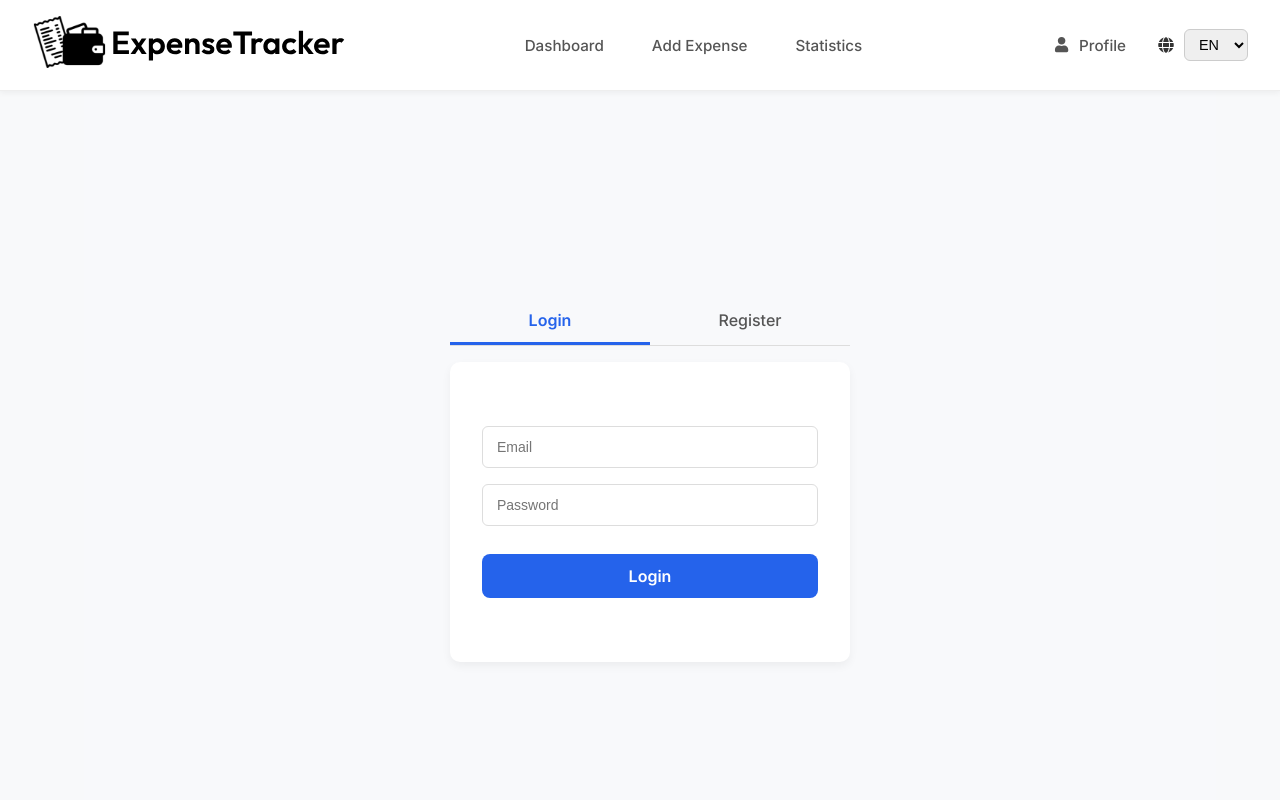
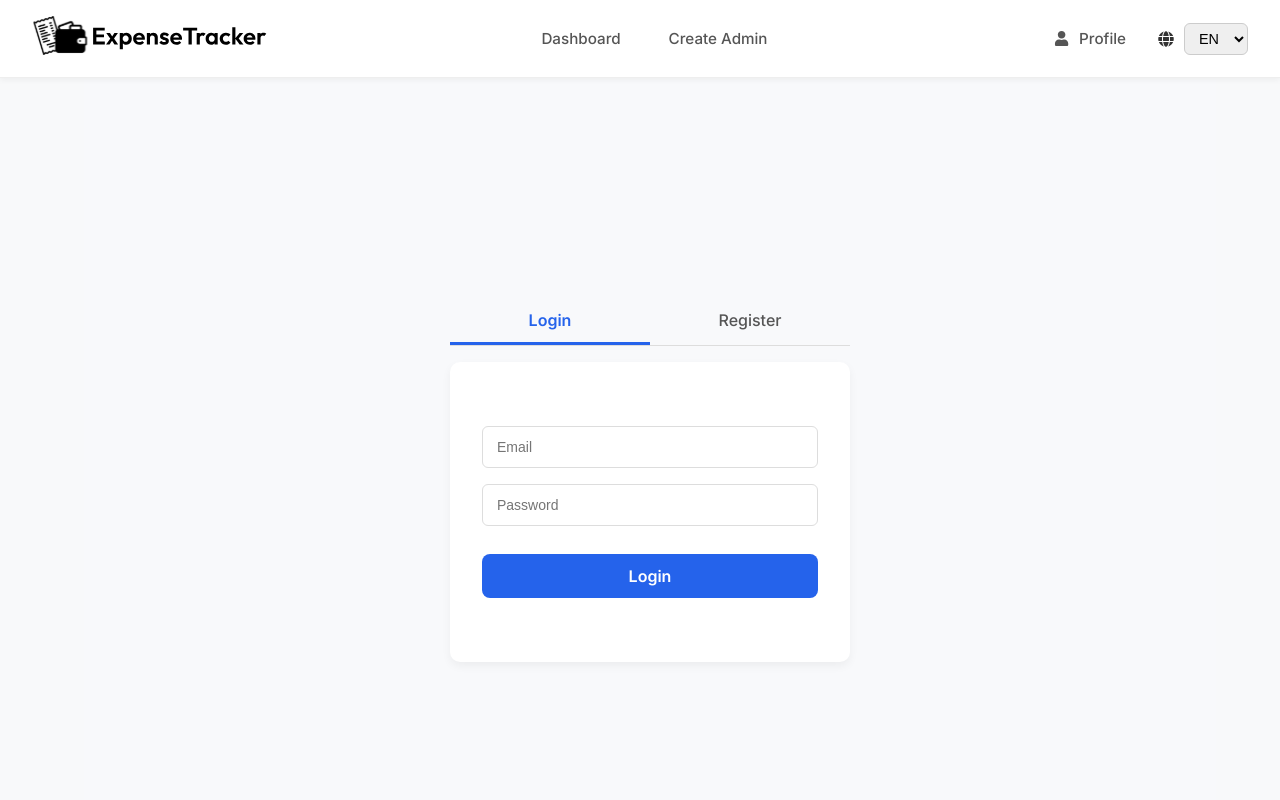
Before and after one commit to raulariton/expense-tracker, a React (Vite) app in the folder frontend/: page /auth in a window 1280 px wide. Shown: the top 800 px of the page. Built offline with nearby package versions, Linux system fonts and the light colour scheme; sample sign-in values are in the browser's storage.

Commit message:
- Refactor authentication context (using AuthContext) - Improve user navigation and routing - Improve navbar for conditional rendering based on user role and authentication status

```diff
--- a/frontend/package.json
+++ b/frontend/package.json
@@ -17,6 +17,7 @@
     "class-variance-authority": "^0.7.1",
     "clsx": "^2.1.1",
     "framer-motion": "^12.6.3",
+    "jwt-decode": "^4.0.0",
     "npm-merge-driver": "^2.3.6",
     "postcss": "^8.5.3",
     "react": "^19.0.0",
--- a/frontend/src/App.jsx
+++ b/frontend/src/App.jsx
@@ -1,30 +1,13 @@
-import React, { useState, createContext, useEffect } from "react";
+import React from "react";
 import { BrowserRouter } from "react-router-dom";
 import AppRoutes from "./routes/AppRoutes";
-import Navbar from "./components/Navbar";
-import Footer from "./components/Footer";
 import "./styles/global.css";
-import demoDB from "./data/demodata.json";
-
-export const AuthContext = React.createContext(false);
 
 function App() {
-  const [isAuthenticated, setIsAuthenticated] = useState(false);
-
-  // check if token is present in local storage
-  useEffect(() => {
-    const token = localStorage.getItem("access_token");
-    if (token) {
-      setIsAuthenticated(true);
-    }
-  }, [])
-
   return (
-    <AuthContext.Provider value={{ isAuthenticated, setIsAuthenticated }}>
     <BrowserRouter>
       <AppRoutes/>
     </BrowserRouter>
-    </AuthContext.Provider>
   );
 }
 
--- a/frontend/src/components/Navbar.jsx
+++ b/frontend/src/components/Navbar.jsx
@@ -1,9 +1,10 @@
-import React, { useState, useContext } from "react";
+import React, { useState } from "react";
 import { Link, useLocation, useNavigate } from "react-router-dom";
-import { FaUser, FaGlobe } from "react-icons/fa";
+import { NavLink } from "react-router-dom";
+import { FaUser, FaGlobe, FaBars } from "react-icons/fa";
 import { useLanguage } from "../context/LanguageContext";
 import "../styles/Navbar.css";
-import { AuthContext } from "../App.jsx";
+import { useAuth } from "../context/AuthContext";
 import SVGIcon from "../assets/logo.svg?react";
 
 const Navbar = () => {
@@ -11,16 +12,16 @@ const Navbar = () => {
   const navigate = useNavigate();
   const { currentLangCode, setLanguage, lang } = useLanguage();
 
+  const auth = useAuth();
+  const isAdmin = auth.userRole === "admin";
+
+  const isActive = (path) => location.pathname === path;
+
   const [showProfileMenu, setShowProfileMenu] = useState(false);
   const [showMobileMenu, setShowMobileMenu] = useState(false);
 
-  const { isAuthenticated, setIsAuthenticated } = useContext(AuthContext);
-
-  const isActive = (path) => location.pathname === path;
-
   const handleLogout = () => {
-    localStorage.removeItem("access_token");
-    setIsAuthenticated(false);
+    auth.logout();
     navigate("/");
   };
 
@@ -32,31 +33,51 @@ const Navbar = () => {
         </Link>
       </div>
 
-      {isAuthenticated && (
+      <div className="navbar-links">
+        {auth.isAuthenticated && (
+          !isAdmin ? (
           <>
-          {/* Desktop Links */}
-          <div className="navbar-links">
-            <Link
+            {/* non-admin options */}
+              <NavLink
                 to="/dashboard"
-              className={isActive("/dashboard") ? "active" : ""}
+                className={({ isActive }) => (isActive ? "active" : "")}
               >
                 {lang.navbar.dashboard}
-            </Link>
-            <Link
+              </NavLink>
+              <NavLink
                 to="/add-expense"
-              className={isActive("/add-expense") ? "active" : ""}
+                className={({ isActive }) => (isActive ? "active" : "")}
               >
                 {lang.navbar.addExpense}
-            </Link>
-            <Link
+              </NavLink>
+              <NavLink
                 to="/statistics"
-              className={isActive("/statistics") ? "active" : ""}
+                className={({ isActive }) => (isActive ? "active" : "")}
               >
                 {lang.navbar.statistics}
-            </Link>
+              </NavLink>
+          </>
+        ) : (
+          <>
+            {/* admin options */}
+              <NavLink
+                to="/admin_dashboard"
+              >
+                Dashboard
+              </NavLink>
+              <NavLink
+                to="/create-admin"
+              >
+                Create Admin
+              </NavLink>
+          </>
+        )
+      )}
       </div>
 
       <div className="navbar-right">
+        {auth.isAuthenticated && (
+          <>
           <div className="profile-container">
             <button
               className="profile-button"
@@ -78,7 +99,6 @@ const Navbar = () => {
               </div>
             )}
           </div>
-
           <div className="lang-container">
             <FaGlobe className="icon" />
             <select
@@ -90,24 +110,39 @@ const Navbar = () => {
               <option value="ro">RO</option>
             </select>
           </div>
+          </>
+        )}
+
+        {/* language switch option is also shown to non-logged in users */}
       </div>
 
+      {/* button is only shown through media CSS queries */}
       <button
         className="hamburger"
         onClick={() => setShowMobileMenu(!showMobileMenu)}
       >
-            ☰
+        <FaBars />
       </button>
 
+      {/* mobile menu shown hamburger icon press */}
       {showMobileMenu && (
         <div className="mobile-menu-panel">
-              <Link to="/dashboard">{lang.navbar.dashboard}</Link>
-              <Link to="/add-expense">{lang.navbar.addExpense}</Link>
-              <Link to="/statistics">{lang.navbar.statistics}</Link>
-              <Link to="/settings">{lang.navbar.settings}</Link>
-              <Link to="/auth" onClick={handleLogout} className="logout-btn">
+          { !isAdmin ? (
+            <>
+            <NavLink to="/dashboard">{lang.navbar.dashboard}</NavLink>
+            <NavLink to="/add-expense">{lang.navbar.addExpense}</NavLink>
+            <NavLink to="/statistics">{lang.navbar.statistics}</NavLink>
+            <NavLink to="/settings">{lang.navbar.settings}</NavLink>
+            <NavLink to="/auth" onClick={handleLogout} className="logout-btn">
                {lang.navbar.logout}
-              </Link>
+            </NavLink>
+            </>
+          ) : (
+            <>
+            <NavLink to="/admin_dashboard">Dashboard</NavLink>
+            <NavLink to="/create-admin">Create Admin</NavLink>
+            </>
+          )}
           <hr className="divider" />
           <div className="mobile-lang-switch">
             <span>
@@ -128,16 +163,16 @@ const Navbar = () => {
           </div>
         </div>
       )}
-        </>
+
+      {!auth.isAuthenticated && (
+        <>
+          {/* login option for non-logged in users */}
+          <div className="navbar-right hide-on-mobile">
+            {!isActive("/auth") && (
+              <NavLink to="/auth" className="login-link">
+                {lang.navbar.login}
+              </NavLink>
             )}
-
-      {!isAuthenticated && (
-        <>
-          {/* Desktop for non-authenticated */}
-          <div className="navbar-right hide-on-mobile">
-            <Link to="/auth" className="login-link">
-              {lang.navbar.login}
-            </Link>
             <div className="lang-container">
               <FaGlobe className="icon" />
               <select
@@ -151,18 +186,25 @@ const Navbar = () => {
             </div>
           </div>
 
-          {/* Mobile version */}
+          {/* login option for non-logged in users */}
+          {/* mobile version */}
           <button
             className="hamburger"
             onClick={() => setShowMobileMenu(!showMobileMenu)}
           >
-            ☰
+            <FaBars />
           </button>
 
           {showMobileMenu && (
             <div className="mobile-menu-panel">
-              <Link to="/auth">{lang.navbar.login}</Link>
+              {!isActive("/auth") && (
+                <>
+                  <NavLink to="/auth">
+                    {lang.navbar.login}
+                  </NavLink>
                   <hr className="divider" />
+                </>
+              )}
               <div className="mobile-lang-switch">
                 <span>
                   <FaGlobe className="icon" /> {lang.navbar.language}:
--- /dev/null
+++ b/frontend/src/context/AuthContext.jsx
@@ -0,0 +1,65 @@
+import React, { useState, createContext, useEffect, useContext } from "react";
+import { jwtDecode } from "jwt-decode";
+
+const AuthContext = createContext({
+  userEmail: null,
+  userID: null,
+  userRole: null,
+  isAuthenticated: false,
+})
+
+export const AuthProvider = ({ children }) => {
+  const [userEmail, setUserEmail] = useState(null);
+  const [userID, setUserID] = useState(null);
+  const [userRole, setUserRole] = useState(null);
+  const [isAuthenticated, setIsAuthenticated] = useState(false);
+
+  useEffect(() => {
+    login();
+  }, []);
+
+  const login = () => {
+      const token = localStorage.getItem("access_token");
+
+      if (token) {
+        try {
+          const decodedToken = jwtDecode(token);
+
+          setUserEmail(decodedToken.sub);
+          setUserID(decodedToken.user_id);
+          setUserRole(decodedToken.role);
+          setIsAuthenticated(true);
+        } catch (error) {
+          // TODO: what should happen in this case?
+          console.error("Error decoding token:", error);
+          logout();
+        }
+      }
+    }
+
+  const logout = () => {
+    localStorage.removeItem("access_token");
+    setUserEmail(null);
+    setUserID(null);
+    setUserRole(null);
+    setIsAuthenticated(false);
+  }
+
+  return (
+    <AuthContext.Provider
+      value={{
+        userEmail,
+        userID,
+        userRole,
+        isAuthenticated,
+        login,
+        logout
+      }}>
+      {children}
+    </AuthContext.Provider>
+  )
+}
+
+export const useAuth = () => useContext(AuthContext);
+
+export default AuthContext;
--- a/frontend/src/main.jsx
+++ b/frontend/src/main.jsx
@@ -3,12 +3,15 @@ import { createRoot } from 'react-dom/client'
 import './styles/index.css'
 import App from './App.jsx'
 import { LanguageProvider } from "./context/LanguageContext";
+import { AuthProvider } from "./context/AuthContext";
 
 
 createRoot(document.getElementById('root')).render(
   <StrictMode>
     <LanguageProvider>
-    <App />
+      <AuthProvider>
+        <App />
+      </AuthProvider>
     </LanguageProvider>
   </StrictMode>,
 )
--- a/frontend/src/pages/Auth.jsx
+++ b/frontend/src/pages/Auth.jsx
@@ -1,10 +1,11 @@
-import React, { useContext, useState } from "react";
+import React, { useState } from "react";
 import "../styles/Auth.css";
 import MainLayout from "../layouts/MainLayout";
 import { useNavigate } from "react-router-dom";
 import { useLanguage } from "../context/LanguageContext";
 import axios from "axios";
-import { AuthContext } from "../App";
+import { jwtDecode } from "jwt-decode";
+import { useAuth } from "../context/AuthContext";
 
 const Auth = () => {
   const { lang } = useLanguage();
@@ -12,7 +13,7 @@ const Auth = () => {
   const [form, setForm] = useState({ email: "", password: "", confirm: "" });
   const [error, setError] = useState("");
   const navigate = useNavigate();
-  const { isAuthenticated, setIsAuthenticated } = useContext(AuthContext);
+  const auth = useAuth();
 
   const handleInput = (e) => {
     const { name, value } = e.target;
@@ -43,8 +44,16 @@ const Auth = () => {
       localStorage.setItem("access_token", access_token);
 
       setError("");
-      setIsAuthenticated(true);
-      navigate("/dashboard");
+
+      // update the auth context
+      auth.login();
+
+      if (jwtDecode(access_token).role === "admin") {
+        navigate("/admin_dashboard");
+      } else {
+        navigate("/dashboard");
+      }
+
     } catch (error) {
       if (error.response && error.response.status === 401) {
         setError(lang.auth.errorInvalid);
@@ -65,16 +74,22 @@ const Auth = () => {
 
     // submit to server
     try {
-      const response = await axios.post("http://localhost:8000/auth/register", {
-        email: form.email,
-        password: form.password,
-      });
+      const response = await axios.post(
+        "http://localhost:8000/auth/register",
+        {
+          email: form.email,
+          password: form.password
+        }
+      );
 
       const access_token = response.data.access_token;
       localStorage.setItem("access_token", access_token);
 
       setError("");
-      setIsAuthenticated(true);
+
+      // update the auth context
+      auth.login();
+
       navigate("/dashboard");
     } catch (error) {
       if (error.response && error.response.status === 400) {
--- /dev/null
+++ b/frontend/src/pages/CreateAdmin.jsx
@@ -0,0 +1,15 @@
+import MainLayout from "../layouts/MainLayout";
+import React from "react";
+
+const CreateAdmin = () => {
+
+  return (
+    <MainLayout>
+      <div className="create-admin">
+        <h1>Coming soon...</h1>
+      </div>
+    </MainLayout>
+  );
+}
+
+export default CreateAdmin;
--- a/frontend/src/pages/Dashboard.jsx
+++ b/frontend/src/pages/Dashboard.jsx
@@ -1,10 +1,7 @@
-import React, { useContext, useEffect, useState } from "react";
+import React, { useEffect, useState } from "react";
 import MainLayout from "../layouts/MainLayout";
 import SummaryCard from "../components/SummaryCard";
-import CategoryCard from "../components/CategoryCard";
 import ActivityItem from "../components/ActivityItem";
-import { useNavigate } from "react-router-dom";
-import { AuthContext } from "../App.jsx";
 import {
   FaCalendarAlt,
 } from "react-icons/fa";
@@ -17,21 +14,10 @@ import toast from "react-hot-toast";
 const Dashboard = () => {
   const { lang } = useLanguage();
 
-  const { isAuthenticated } = useContext(AuthContext);
   const [summary, setSummary] = useState(null);
   const [userRecentExpenses, setUserRecentExpenses] = useState(null);
 
-  if (!isAuthenticated) {
-    // TODO: Redirect to login page, and then back to dashboard
-    //  (proper handling)
-    return (
-      <MainLayout>
-        <div className="dashboard">
-          <p>Please log in to view your dashboard.</p>
-        </div>
-      </MainLayout>
-    );
-  }
+  // TODO: one useEffect for all requests
 
   // get summary
   useEffect( () => {
--- a/frontend/src/pages/Statistics.jsx
+++ b/frontend/src/pages/Statistics.jsx
@@ -1,4 +1,4 @@
-import React, { useContext, useEffect, useState } from "react";
+import React, { useEffect, useState } from "react";
 import MainLayout from "../layouts/MainLayout";
 import "../styles/statistics.css";
 import axios from "axios";
@@ -16,17 +16,15 @@ import {
   CartesianGrid
 } from "recharts";
 import { useLanguage } from "../context/LanguageContext";
-import { AuthContext } from "../App.jsx";
 import toast from "react-hot-toast";
 import ActivityItem from "../components/ActivityItem.jsx";
 import PaginationButtons from "../components/PaginationButtons.jsx";
 import DateFilterer from "../components/DateFilterer.jsx";
-
-// TODO: Create a component for both charts; cleaner look
+import { useAuth } from "../context/AuthContext.jsx";
 
 const Statistics = () => {
   const { lang } = useLanguage();
-  const { isAuthenticated } = useContext(AuthContext);
+  const { isAuthenticated } = useAuth();
   const colorOfCategory = {
     "Food & Dining": "#264653",
     "Shopping": "#2A9D8F",
--- a/frontend/src/routes/AppRoutes.jsx
+++ b/frontend/src/routes/AppRoutes.jsx
@@ -1,4 +1,4 @@
-import React, { useContext } from "react";
+import React from "react";
 import { Routes, Route, Navigate } from "react-router-dom";
 import Auth from "../pages/Auth";
 import Dashboard from "../pages/Dashboard";
@@ -6,39 +6,47 @@ import AddExpense from "../pages/AddExpense";
 import Statistics from "../pages/Statistics";
 import Home from "../pages/Home";
 import Settings from "../pages/Settings";
-import App, { AuthContext } from "../App";
 import AdminDashboard from "../pages/DashboardAdmin";
+import CreateAdmin from "../pages/CreateAdmin.jsx";
+import { useAuth } from "../context/AuthContext";
 
 const AppRoutes = () => {
-  const { isAuthenticated } = useContext(AuthContext);
+  const auth = useAuth();
+  const isAdmin = auth.userRole === "admin";
 
   return (
     <Routes>
       {/* Public routes */}
-      <Route path="/" element={isAuthenticated ? <Dashboard /> : <Home />} />
+      <Route path="/" element={
+        auth.isAuthenticated ? (isAdmin ? <AdminDashboard /> : <Dashboard />) : <Home/>
+      }/>
       <Route path="/auth" element={<Auth />} />
       <Route path="/home" element={<Home />} />
 
       {/* Protected Routes */}
       <Route
         path="/dashboard"
-        element={isAuthenticated ? <Dashboard /> : <Navigate to="/auth" />}
+        element={auth.isAuthenticated ? <Dashboard /> : <Navigate to="/auth" />}
       />
        <Route
         path="/admin_dashboard"
-        element={isAuthenticated ? <AdminDashboard /> : <Navigate to="/auth" />}
+        element={auth.isAuthenticated && isAdmin ? <AdminDashboard /> : <Navigate to="/auth" />}
+      />
+      <Route
+        path="/create-admin"
+        element={auth.isAuthenticated && isAdmin ? <CreateAdmin /> : <Navigate to="/auth" />}
       />
       <Route
         path="/add-expense"
-        element={isAuthenticated ? <AddExpense /> : <Navigate to="/auth" />}
+        element={auth.isAuthenticated ? <AddExpense /> : <Navigate to="/auth" />}
       />
       <Route
         path="/statistics"
-        element={isAuthenticated ? <Statistics /> : <Navigate to="/auth" />}
+        element={auth.isAuthenticated ? <Statistics /> : <Navigate to="/auth" />}
       />
       <Route
         path="/settings"
-        element={isAuthenticated ? <Settings /> : <Navigate to="/auth" />}
+        element={auth.isAuthenticated ? <Settings /> : <Navigate to="/auth" />}
       />
 
       {/* Fallback redirect */}
```
Also changed, not shown: frontend/src/assets/logo.svg, 1 other file (tests, documents, lock files or other folders). Lines whose indentation alone changed are shown as unchanged.
